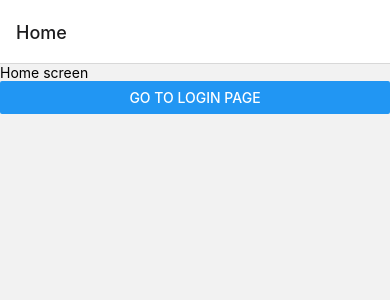
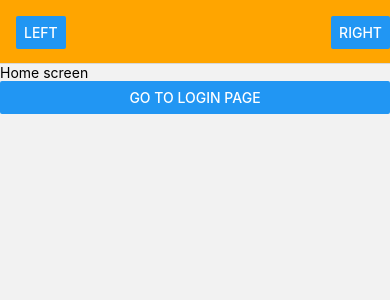
Before and after one commit to rameshbanakar/react-native, a React Native app: screen / in a window 390 px wide. Shown: the top 300 px of the page. Built offline with nearby package versions, Linux system fonts and the light colour scheme.

Commit message:
data pass between the tabs

```diff
--- a/App.tsx
+++ b/App.tsx
@@ -29,34 +29,44 @@ import { createNativeStackNavigator } from "@react-navigation/native-stack"
 const Stack = createNativeStackNavigator()
 
 
-const Home = (props:any) => {
+const Home = (props: any) => {
   return (
     <View>
       <Text >Home screen</Text>
-      <Button title='Go to Login page' onPress={() => props.navigation.navigate("Login")} />
+      <Button title='Go to Login page' onPress={() => props.navigation.navigate("Login",{name:"Ramesh Banakar",age:24})} />
     </View>
   );
 };
 
-const LogIn = (props:any) => {
+const LogIn = (props: any) => {
   return (
     <View>
       <Text >Login screen</Text>
-      <Button title='Go to Login page' onPress={() => props.navigation.navigate("Home")} />
+      <Button title='Go to Home page' onPress={() => props.navigation.navigate("Home")} />
     </View>
   );
 };
 
 function App(): React.JSX.Element {
-
+  const lefttClick = () => {
+    console.warn("left click")
+  }
   return (
 
-      <NavigationContainer>
-        <Stack.Navigator>
-          <Stack.Screen name="Home" component={Home} />
-        <Stack.Screen name="Login" component={LogIn} />
-        </Stack.Navigator>
-      </NavigationContainer>
+    <NavigationContainer>
+      <Stack.Navigator screenOptions={{
+        title: "Home page",
+        headerStyle: {
+          backgroundColor: "orange"
+        },
+        headerTitleStyle: {
+          fontSize: 10
+        }
+      }}>
+        <Stack.Screen name="Home" component={Home} options={{ headerTitle: () => <Button title='left' onPress={lefttClick} />, headerRight: () => <Button title='right' onPress={() => console.warn("right click")} /> }} />
+        <Stack.Screen name="Login" component={Loader} />
+      </Stack.Navigator>
+    </NavigationContainer>
 
   );
 }
--- a/component/Loader.js
+++ b/component/Loader.js
@@ -1,9 +1,12 @@
 import React from 'react'
 import {View, Text, StyleSheet, ActivityIndicator} from 'react-native';
-function Loader() {
+function Loader(props) {
+  const {name,age}=props.route.params
   return (
     <View>
-     <ActivityIndicator size={100} color="blue"/>
+      <Text>Name:{name}</Text>
+      <Text>Age:{age}</Text>
+      <ActivityIndicator size={100} color="blue" />
     </View>
   );
 }
```
